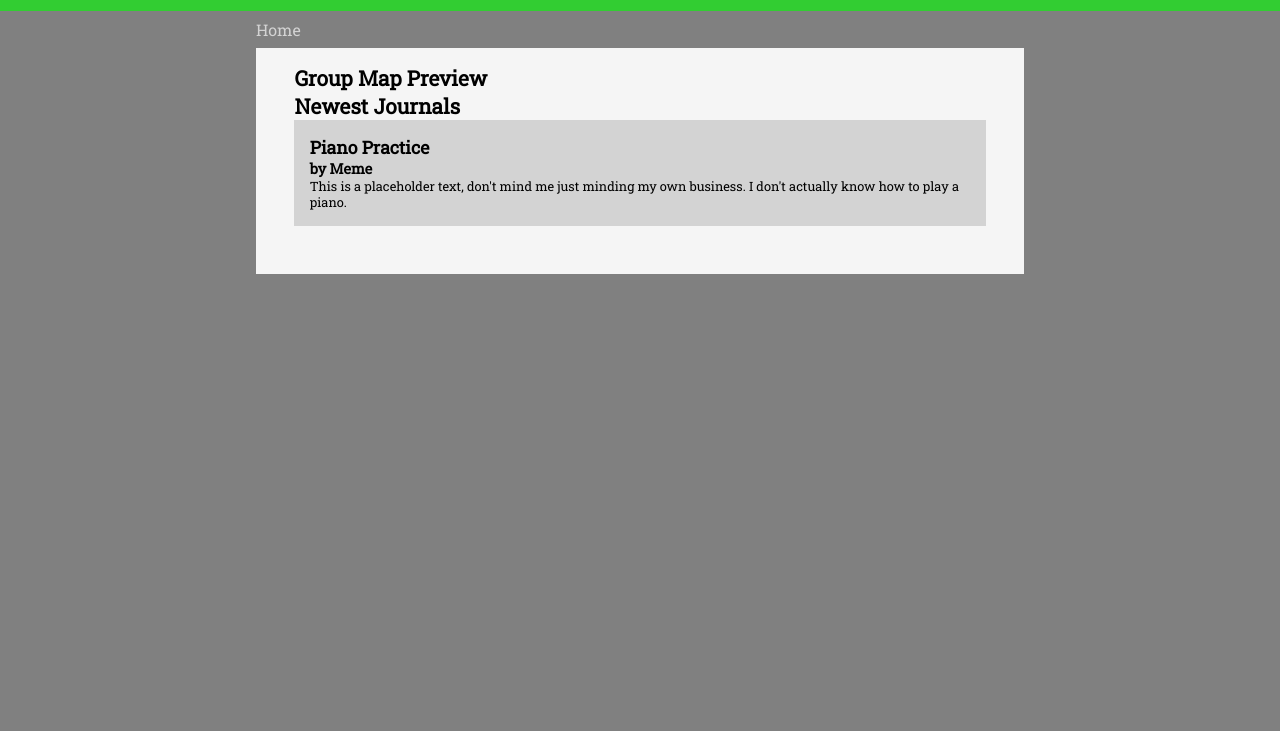
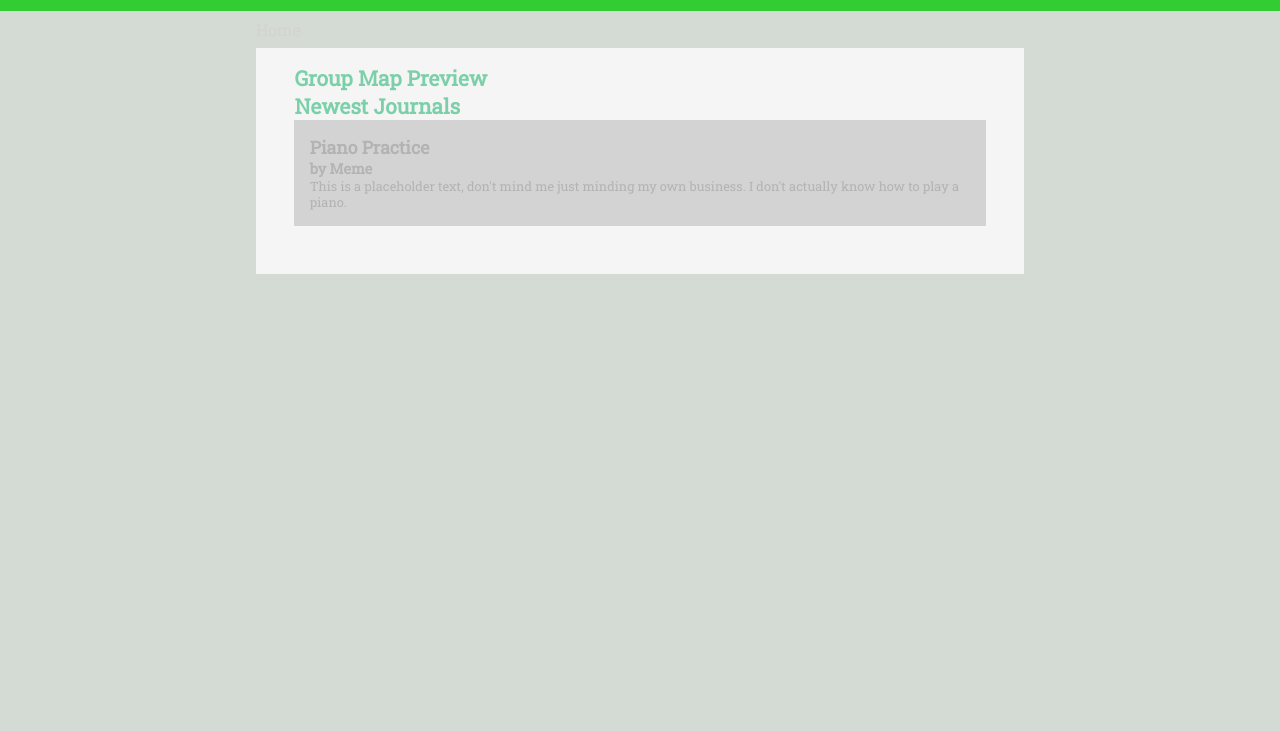
Before and after one commit to AncientMeme/procrastination, a plain HTML site: page home.html in a window 1280 px wide. Shown: the part 69-800 px from the top of the page. Drawn offline with Linux system fonts and the light colour scheme.

Commit message:
Update color palette.

```diff
--- a/css/style.css
+++ b/css/style.css
@@ -23,10 +23,12 @@
 }
 
 body {
-    background-color: gray;
+    color: #B3B3B3;
+    background-color: #D4DAD4;
 }
 
 h1 {
+    color: #7BD0A9;
     font-size: 1.3em;
 }
 
```
